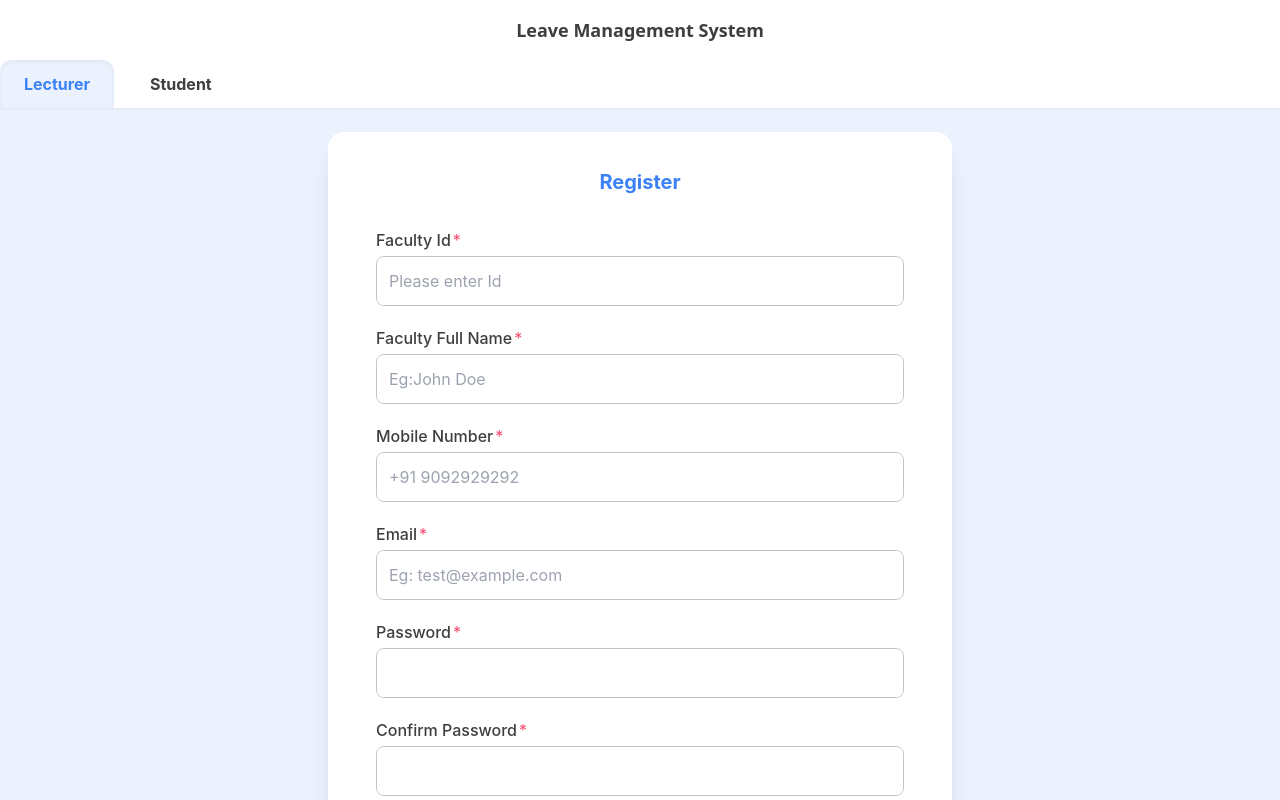
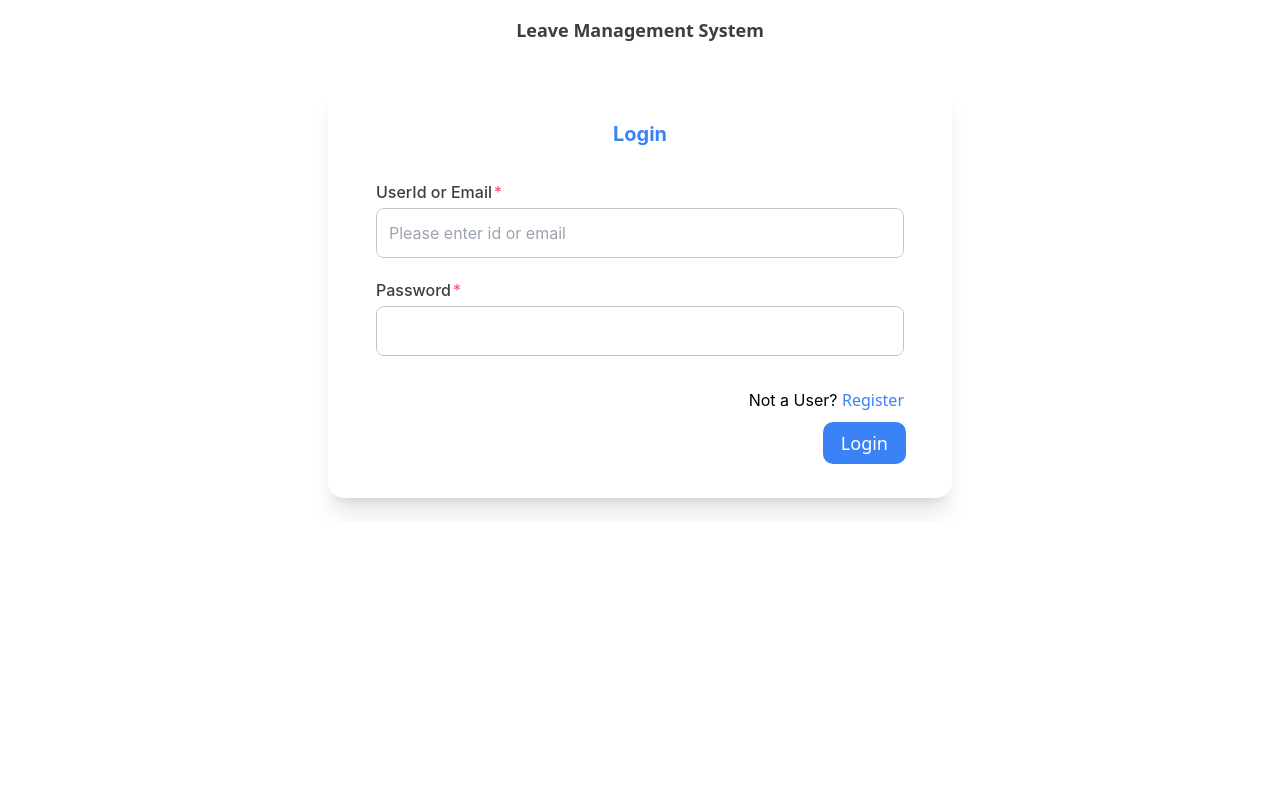
Before and after one commit to Raghavendra524/leave-management-system, a React (Create React App) app: page /login in a window 1280 px wide. Built offline with nearby package versions, Linux system fonts and the light colour scheme.

Commit message:
Added Router and Login Screen

```diff
--- a/package.json
+++ b/package.json
@@ -21,6 +21,7 @@
     "react": "^18.2.0",
     "react-dom": "^18.2.0",
     "react-hook-form": "^7.43.7",
+    "react-router-dom": "^6.9.0",
     "react-scripts": "5.0.1",
     "styled-components": "^5.3.9",
     "typescript": "^4.9.5",
@@ -52,6 +53,7 @@
   },
   "devDependencies": {
     "@types/lodash": "^4.14.191",
+    "@types/react-router-dom": "^5.3.3",
     "tailwindcss": "^3.2.7"
   }
 }
--- a/src/App.tsx
+++ b/src/App.tsx
@@ -1,11 +1,13 @@
-import Layout from './components/Layout';
-import RegisterScreen from './screens/Register';
+import { BrowserRouter, Route, Routes } from 'react-router-dom';
+import DecideAuthRoutes from './routes/DecideAuthRoutes';
 
 function App() {
   return (
-    <Layout>
-      <RegisterScreen />
-    </Layout>
+    <BrowserRouter>
+      <Routes>
+        <Route path='*' element={<DecideAuthRoutes />} />
+      </Routes>
+    </BrowserRouter>
   );
 }
 
--- a/src/components/auth/LecturerRegisterScreen.tsx
+++ b/src/components/auth/LecturerRegisterScreen.tsx
@@ -1,5 +1,6 @@
 import React from 'react';
 import { useForm } from 'react-hook-form';
+import { useNavigate } from 'react-router-dom';
 import {
   EMAIL_VALIDATIONS,
   PASSWORD_VALIDATIONS,
@@ -20,6 +21,7 @@ interface FormData {
 }
 
 const LecturerRegisterScreen: React.FC<LecturerRegisterScreenProps> = () => {
+  const navigate = useNavigate();
   const { control, handleSubmit, getValues } = useForm<FormData>();
 
   const onSubmit = (formData: FormData) => {
@@ -128,7 +130,17 @@ const LecturerRegisterScreen: React.FC<LecturerRegisterScreenProps> = () => {
             />
           </div>
         </div>
-        <div className='mt-5 w-full flex justify-end md:px-12 px-4 py-3'>
+
+        <div className='mt-5 w-full flex flex-col items-end md:px-12 px-4 py-3 space-y-3'>
+          <span>
+            Already User?{' '}
+            <button
+              onClick={() => navigate('/login')}
+              className='font-sans text-primary text-base leading-5 font-medium'
+            >
+              Login
+            </button>
+          </span>
           <Button label='Register' onClick={handleSubmit(onSubmit)} />
         </div>
       </div>
--- a/src/components/auth/StudentRegisterScreen.tsx
+++ b/src/components/auth/StudentRegisterScreen.tsx
@@ -1,5 +1,6 @@
 import React from 'react';
 import { useForm } from 'react-hook-form';
+import { useNavigate } from 'react-router-dom';
 import { BranchesEnum } from '../../types';
 import { getSpecializationValues } from '../../utils/RegisterUtils';
 import { capitalizeEnum } from '../../utils/StringUtils';
@@ -29,6 +30,7 @@ interface FormData {
 }
 
 const StudentRegisterScreen: React.FC<StudentRegisterScreenProps> = () => {
+  const navigate = useNavigate();
   const { control, handleSubmit, getValues, watch } = useForm<FormData>();
 
   const spyDepartment = watch('department');
@@ -217,7 +219,16 @@ const StudentRegisterScreen: React.FC<StudentRegisterScreenProps> = () => {
             />
           </div>
         </div>
-        <div className='mt-5 w-full flex justify-end md:px-12 px-4 py-3'>
+        <div className='mt-5 w-full flex flex-col items-end md:px-12 px-4 py-3 space-y-3'>
+          <span>
+            Already User?{' '}
+            <button
+              onClick={() => navigate('/login')}
+              className='font-sans text-primary text-base leading-5 font-medium'
+            >
+              Login
+            </button>
+          </span>
           <Button label='Register' onClick={handleSubmit(onSubmit)} />
         </div>
       </div>
--- /dev/null
+++ b/src/routes/AuthRoutes.tsx
@@ -0,0 +1,16 @@
+import React from 'react';
+import { Navigate, Route, Routes } from 'react-router-dom';
+import HomeScreen from '../screens/HomeScreen';
+import Route404 from '../screens/Route404';
+
+const AuthRoutes: React.FC = () => {
+  return (
+    <Routes>
+      <Route path='/' element={<Navigate to='/dashboard' />} />
+      <Route path='/dashboard/*' element={<HomeScreen />} />
+      <Route path='*' element={<Route404 />} />
+    </Routes>
+  );
+};
+
+export default AuthRoutes;
--- /dev/null
+++ b/src/routes/DecideAuthRoutes.tsx
@@ -0,0 +1,16 @@
+import React from 'react';
+import { Route, Routes } from 'react-router-dom';
+import AuthRoutes from './AuthRoutes';
+import GuestRoutes from './GuestRoutes';
+
+const DecideAuthRoutes: React.FC = () => {
+  const isGuest = true;
+
+  return (
+    <Routes>
+      <Route path='*' element={isGuest ? <GuestRoutes /> : <AuthRoutes />} />
+    </Routes>
+  );
+};
+
+export default DecideAuthRoutes;
--- /dev/null
+++ b/src/routes/GuestRoutes.tsx
@@ -0,0 +1,18 @@
+import React from 'react';
+import { Navigate, Route, Routes } from 'react-router-dom';
+import LoginScreen from '../screens/LoginScreen';
+import RegisterScreen from '../screens/Register';
+import Route404 from '../screens/Route404';
+
+const GuestRoutes: React.FC = () => {
+  return (
+    <Routes>
+      <Route path='/' element={<Navigate to='/login' />} />
+      <Route path='/login' element={<LoginScreen />} />
+      <Route path='/register' element={<RegisterScreen />} />
+      <Route path='*' element={<Route404 />} />
+    </Routes>
+  );
+};
+
+export default GuestRoutes;
--- /dev/null
+++ b/src/screens/HomeScreen.tsx
@@ -0,0 +1,7 @@
+import Layout from '../components/Layout';
+
+const HomeScreen = () => {
+  return <Layout>HomeScreen</Layout>;
+};
+
+export default HomeScreen;
--- /dev/null
+++ b/src/screens/LoginScreen.tsx
@@ -0,0 +1,75 @@
+import { useForm } from 'react-hook-form';
+import { useNavigate } from 'react-router-dom';
+import Button from '../components/Button';
+import ControlledTextInput from '../components/controlled-inputs/ControlledTextInput';
+import Layout from '../components/Layout';
+import { PASSWORD_VALIDATIONS } from '../utils/validations';
+
+interface FormData {
+  userIdOrEmail: string;
+  password: string;
+}
+
+const LoginScreen = () => {
+  const navigate = useNavigate();
+  const { control, handleSubmit } = useForm<FormData>();
+
+  const onSubmit = (formData: FormData) => {
+    console.log('Data:', formData);
+  };
+
+  return (
+    <Layout>
+      <div className='px-4 py-6 flex items-center justify-center'>
+        <div className='bg-white flex flex-col items-start justify-center md:w-1/2 w-full md:shadow-xl rounded-2xl py-6'>
+          <h1 className='text-xl font-bold text-primary my-3 self-center'>
+            Login
+          </h1>
+          <div className='overflow-y-scroll w-full md:px-12 px-4'>
+            <div className='mt-5'>
+              <ControlledTextInput<FormData, 'userIdOrEmail'>
+                name='userIdOrEmail'
+                label='UserId or Email'
+                control={control}
+                placeholder='Please enter id or email'
+                shouldUnregister={false}
+                rules={{
+                  required: 'Please enter your id or email',
+                }}
+                isRequired
+              />
+            </div>
+            <div className='mt-5'>
+              <ControlledTextInput<FormData, 'password'>
+                label='Password'
+                name='password'
+                control={control}
+                shouldUnregister={false}
+                rules={{
+                  required: 'Please enter password',
+                  ...PASSWORD_VALIDATIONS,
+                }}
+                type='password'
+                isRequired
+              />
+            </div>
+          </div>
+          <div className='mt-5 w-full flex flex-col items-end md:px-12 px-4 py-3 space-y-3'>
+            <span>
+              Not a User?{' '}
+              <button
+                onClick={() => navigate('/register')}
+                className='font-sans text-primary text-base leading-5 font-medium'
+              >
+                Register
+              </button>
+            </span>
+            <Button label='Login' onClick={handleSubmit(onSubmit)} />
+          </div>
+        </div>
+      </div>
+    </Layout>
+  );
+};
+
+export default LoginScreen;
--- a/src/screens/Register.tsx
+++ b/src/screens/Register.tsx
@@ -1,6 +1,7 @@
 import React, { useMemo, useState } from 'react';
 import LecturerRegisterScreen from '../components/auth/LecturerRegisterScreen';
 import StudentRegisterScreen from '../components/auth/StudentRegisterScreen';
+import Layout from '../components/Layout';
 import Tabs, { Tab } from '../components/Tabs';
 
 interface RegisterScreenProps {}
@@ -23,11 +24,13 @@ const RegisterScreen: React.FC<RegisterScreenProps> = () => {
   );
 
   return (
-    <Tabs
-      tabs={tabs}
-      selectedIndex={selectedTabIndex}
-      onChange={setSelectedTabIndex}
-    />
+    <Layout>
+      <Tabs
+        tabs={tabs}
+        selectedIndex={selectedTabIndex}
+        onChange={setSelectedTabIndex}
+      />
+    </Layout>
   );
 };
 
--- /dev/null
+++ b/src/screens/Route404.tsx
@@ -0,0 +1,26 @@
+import React from 'react';
+import { Link } from 'react-router-dom';
+import NotFound404Img from '../assets/icons/404.svg';
+
+interface Route404Props {}
+
+const Route404: React.FC<Route404Props> = () => {
+  return (
+    <div className='h-screen flex flex-col justify-center items-center -mt-10'>
+      <div>
+        <img src={NotFound404Img} alt='404' />
+        <p className='text-center font-primary-medium text-dark text-lg'>
+          Hmm...we can't seem to find that.
+        </p>
+      </div>
+      <Link
+        to='/'
+        className='bg-primary rounded text-white items-center p-2 my-4 mx-auto'
+      >
+        Go Home
+      </Link>
+    </div>
+  );
+};
+
+export default Route404;
```
Also changed, not shown: src/assets/icons/404.svg (added), 1 other file (tests, documents, lock files or other folders).
